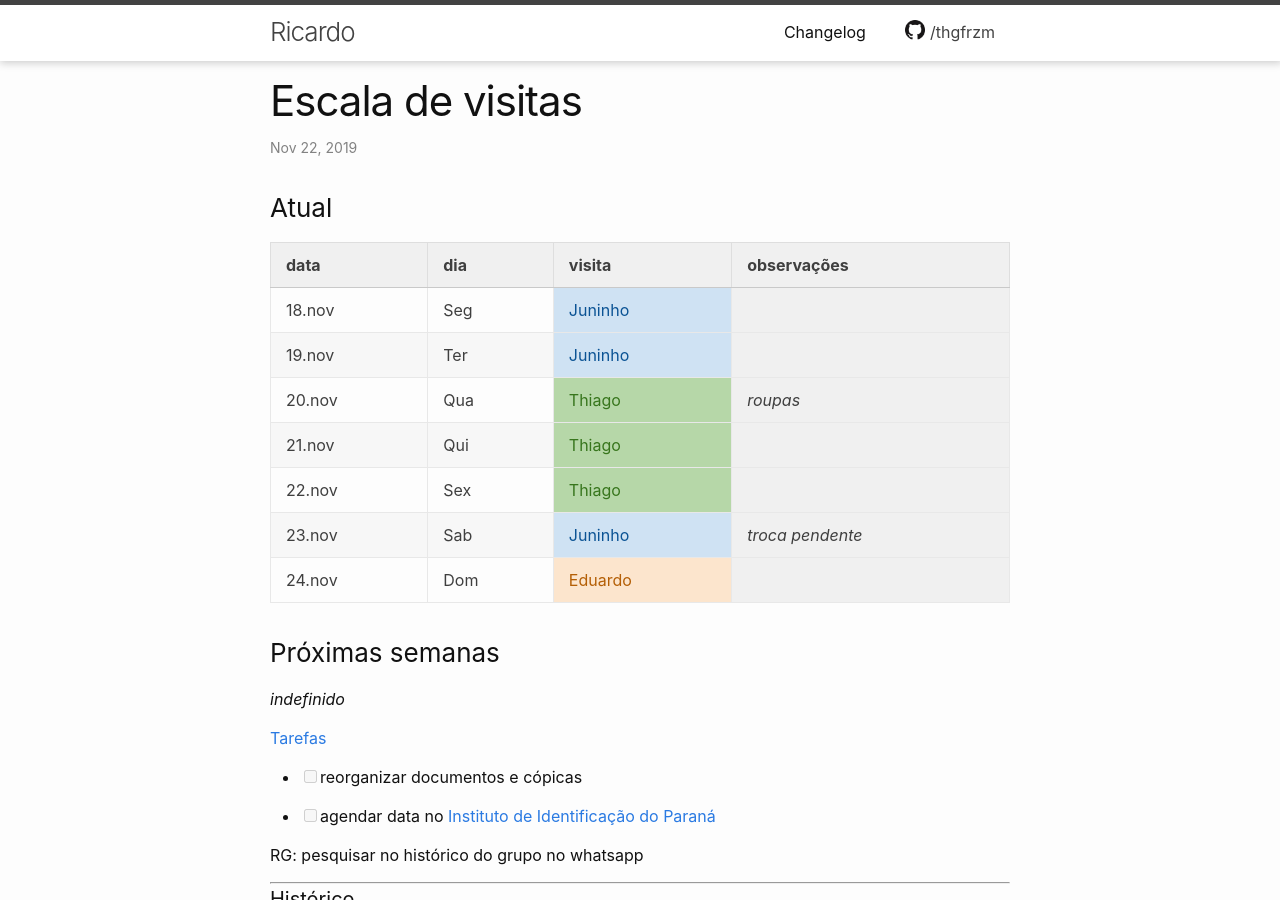
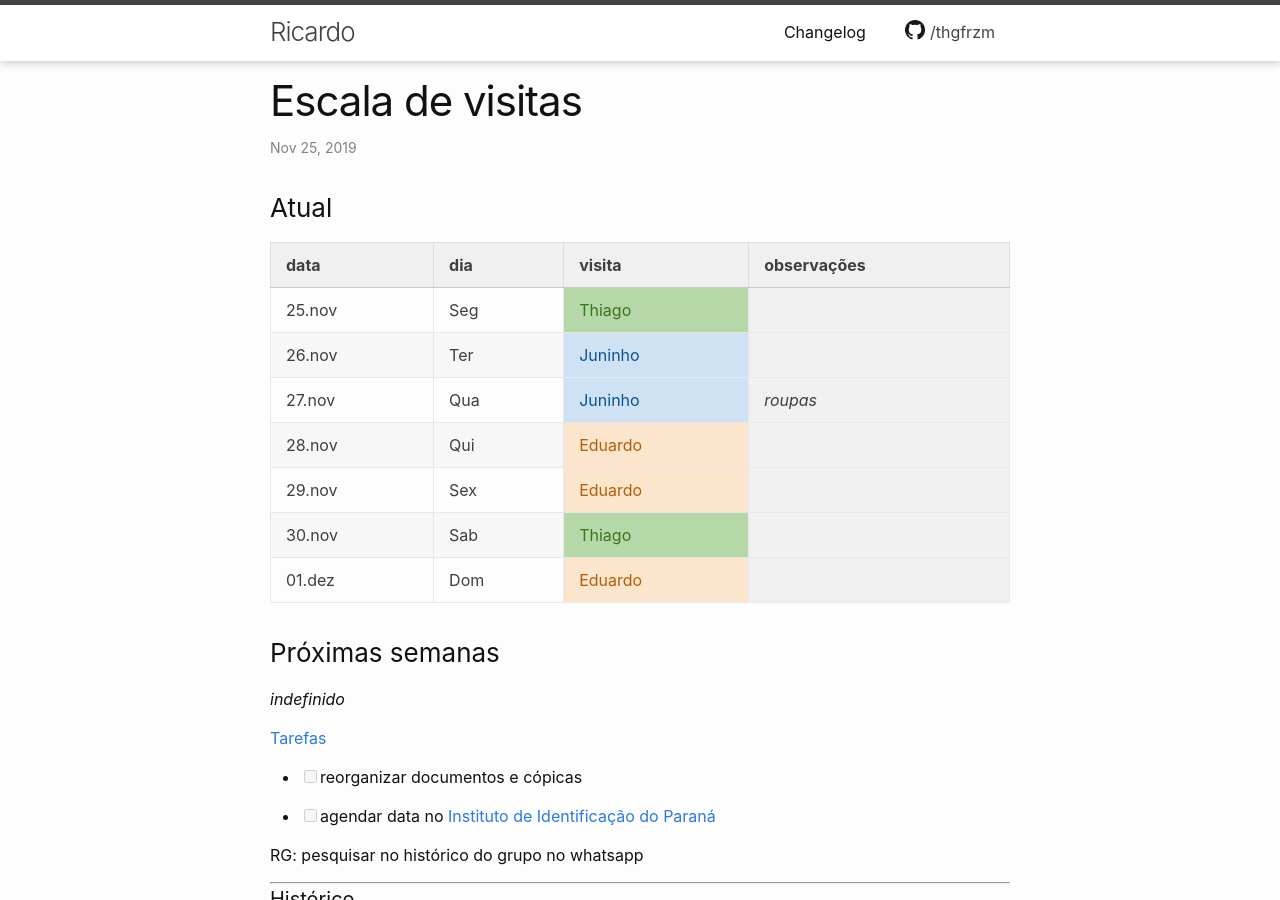
Before and after one commit to thgfrzm/ricardo, a Jekyll site: the page built from _posts/2018-12-23-escala-visitas.markdown, in a window 1280 px wide and 900 px high. Built offline with Jekyll 4.4.1, drawn with Linux system fonts in a browser that asks for light colours; some of the changed text lies outside the part shown.

Commit message:
Update 2018-12-23-escala-visitas.markdown

```diff
--- a/_posts/2018-12-23-escala-visitas.markdown
+++ b/_posts/2018-12-23-escala-visitas.markdown
@@ -1,7 +1,7 @@
 ---
 layout: post
 title:  "Escala de visitas"
-date:   2019-11-21 23:25:00 -0300
+date:   2019-11-25 08:20:00 -0300
 categories: agenda
 ---
 
@@ -9,13 +9,13 @@ categories: agenda
 
 | data   | dia | visita  | observações      |
 | ------ | --- | ------- | ---------------- |
-| 18.nov | Seg | Juninho |                  |
-| 19.nov | Ter | Juninho |                  |
-| 20.nov | Qua | Thiago  | _roupas_         |
-| 21.nov | Qui | Thiago  |                  |
-| 22.nov | Sex | Thiago  |                  |
-| 23.nov | Sab | Juninho | _troca pendente_ |
-| 24.nov | Dom | Eduardo |                  |
+| 25.nov | Seg | Thiago  |                  |
+| 26.nov | Ter | Juninho |                  |
+| 27.nov | Qua | Juninho | _roupas_         |
+| 28.nov | Qui | Eduardo |                  |
+| 29.nov | Sex | Eduardo |                  |
+| 30.nov | Sab | Thiago  |                  |
+| 01.dez | Dom | Eduardo |                  |
 
 ### Próximas semanas
 
@@ -23,9 +23,9 @@ _indefinido_
 
 <!--
     S T Q Q S S D
-Ed  . - . . . . .
-Ju  . . . . . . .
-Th  . . . . . . .
+Ed  - - . x x . x
+Ju  - x x - - - -
+Th  x . . . . x .
 -->
 
 
@@ -373,3 +373,10 @@ RG: pesquisar no histórico do grupo no whatsapp
 | 15.nov | Sex | Thiago      |                     |
 | 16.nov | Sab | Thiago      |                     |
 | 17.nov | Dom | Eduardo     |                     |
+| 18.nov | Seg | Juninho     |                     |
+| 19.nov | Ter | Juninho     |                     |
+| 20.nov | Qua | Thiago      | _roupas_            |
+| 21.nov | Qui | Thiago      |                     |
+| 22.nov | Sex | Thiago      |                     |
+| 23.nov | Sab | Juninho     | _troca pendente_    |
+| 24.nov | Dom | Eduardo     |                     |
```
